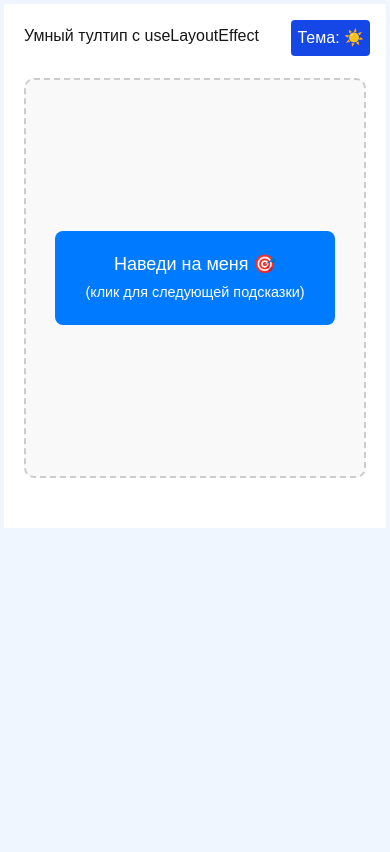
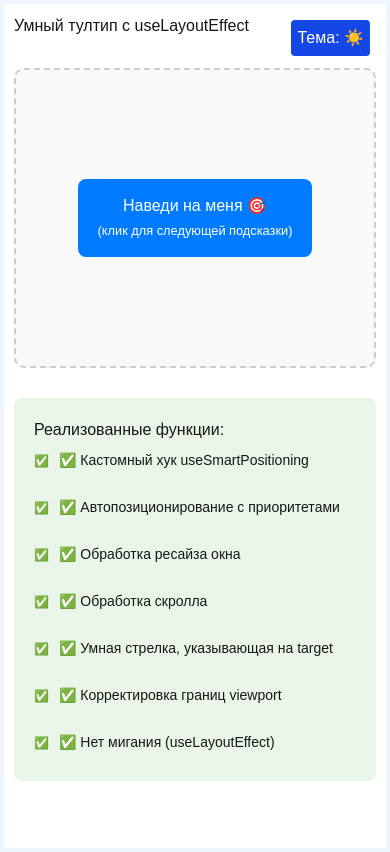
Before and after one commit to dgokokonda/react-training, a Next.js app in the folder nextjs-work/: page /useLayoutEffect in a window 390 px wide. Built offline with nearby package versions, Linux system fonts and the light colour scheme.

Commit message:
пример с кастомным хуком, ресайзом окна

```diff
--- /dev/null
+++ b/nextjs-work/src/hooks/useSmartPositioning.js
@@ -0,0 +1,121 @@
+// hooks/useSmartPositioning.js
+import { useState, useLayoutEffect, useCallback } from "react";
+
+export const useSmartPositioning = (targetRef, tooltipRef, isVisible) => {
+  const [position, setPosition] = useState({ top: 0, left: 0 });
+  const [direction, setDirection] = useState("top");
+
+  const calculatePosition = useCallback(() => {
+    if (!targetRef.current || !tooltipRef.current || !isVisible) return;
+
+    const targetRect = targetRef.current.getBoundingClientRect();
+    const tooltipRect = tooltipRef.current.getBoundingClientRect();
+    const viewport = {
+      width: window.innerWidth,
+      height: window.innerHeight,
+    };
+
+    const ARROW_OFFSET = 10;
+    const MARGIN = 5;
+
+    // Рассчитываем позиции для всех направлений
+    const positions = {
+      top: {
+        top: targetRect.top - tooltipRect.height - ARROW_OFFSET,
+        left: targetRect.left + (targetRect.width - tooltipRect.width) / 2,
+      },
+      bottom: {
+        top: targetRect.bottom + ARROW_OFFSET,
+        left: targetRect.left + (targetRect.width - tooltipRect.width) / 2,
+      },
+      left: {
+        top: targetRect.top + (targetRect.height - tooltipRect.height) / 2,
+        left: targetRect.left - tooltipRect.width - ARROW_OFFSET,
+      },
+      right: {
+        top: targetRect.top + (targetRect.height - tooltipRect.height) / 2,
+        left: targetRect.right + ARROW_OFFSET,
+      },
+    };
+
+    // Проверяем, помещаются ли позиции в viewport
+    const fits = {
+      top: positions.top.top >= MARGIN,
+      bottom:
+        positions.bottom.top + tooltipRect.height <= viewport.height - MARGIN,
+      left: positions.left.left >= MARGIN,
+      right:
+        positions.right.left + tooltipRect.width <= viewport.width - MARGIN,
+    };
+
+    // Выбираем первое подходящее направление в порядке приоритета
+    const priority = ["top", "bottom", "left", "right"];
+    let bestDirection = "top";
+
+    for (const dir of priority) {
+      if (fits[dir]) {
+        bestDirection = dir;
+        break;
+      }
+    }
+
+    let bestPosition = positions[bestDirection];
+
+    // Корректируем позицию если выходит за границы
+    if (bestDirection === "top" || bestDirection === "bottom") {
+      // Горизонтальная корректировка
+      if (bestPosition.left < MARGIN) {
+        bestPosition.left = MARGIN;
+      } else if (
+        bestPosition.left + tooltipRect.width >
+        viewport.width - MARGIN
+      ) {
+        bestPosition.left = viewport.width - tooltipRect.width - MARGIN;
+      }
+    } else {
+      // Вертикальная корректировка для left/right
+      if (bestPosition.top < MARGIN) {
+        bestPosition.top = MARGIN;
+      } else if (
+        bestPosition.top + tooltipRect.height >
+        viewport.height - MARGIN
+      ) {
+        bestPosition.top = viewport.height - tooltipRect.height - MARGIN;
+      }
+    }
+
+    setPosition(bestPosition);
+    setDirection(bestDirection);
+  }, [targetRef, tooltipRef, isVisible]);
+
+  // Позиционирование при изменении видимости
+  useLayoutEffect(() => {
+    calculatePosition();
+  }, [calculatePosition]);
+
+  // Обработка ресайза окна
+  useLayoutEffect(() => {
+    if (!isVisible) return;
+
+    const handleResize = () => {
+      calculatePosition();
+    };
+
+    window.addEventListener("resize", handleResize);
+    return () => window.removeEventListener("resize", handleResize);
+  }, [isVisible, calculatePosition]);
+
+  // Обработка скролла
+  useLayoutEffect(() => {
+    if (!isVisible) return;
+
+    const handleScroll = () => {
+      calculatePosition();
+    };
+
+    window.addEventListener("scroll", handleScroll, true);
+    return () => window.removeEventListener("scroll", handleScroll, true);
+  }, [isVisible, calculatePosition]);
+
+  return { position, direction, calculatePosition };
+};
--- a/nextjs-work/src/pages/useLayoutEffect/index.js
+++ b/nextjs-work/src/pages/useLayoutEffect/index.js
@@ -1,9 +1,9 @@
-import React, { useState, useRef, useLayoutEffect } from "react";
+// components/SmartTooltip.js
+import React, { useState, useRef } from "react";
+import { useSmartPositioning } from "@/hooks/useSmartPositioning";
 
 function SmartTooltip() {
   const [isVisible, setIsVisible] = useState(false);
-  const [position, setPosition] = useState({ top: 0, left: 0 });
-  const [direction, setDirection] = useState("top");
   const targetRef = useRef(null);
   const tooltipRef = useRef(null);
 
@@ -17,94 +17,12 @@ function SmartTooltip() {
 
   const [currentTip, setCurrentTip] = useState(0);
 
-  useLayoutEffect(() => {
-    if (isVisible && targetRef.current && tooltipRef.current) {
-      calculatePosition();
-    }
-  }, [isVisible, currentTip]);
-
-  const calculatePosition = () => {
-    if (!targetRef.current || !tooltipRef.current) return;
-
-    const targetRect = targetRef.current.getBoundingClientRect();
-    const tooltipRect = tooltipRef.current.getBoundingClientRect();
-    const viewport = {
-      width: window.innerWidth,
-      height: window.innerHeight,
-    };
-
-    const ARROW_OFFSET = 10;
-    const MARGIN = 5;
-
-    // Рассчитываем позиции для всех направлений
-    const positions = {
-      top: {
-        top: targetRect.top - tooltipRect.height - ARROW_OFFSET,
-        left: targetRect.left + (targetRect.width - tooltipRect.width) / 2,
-      },
-      bottom: {
-        top: targetRect.bottom + ARROW_OFFSET,
-        left: targetRect.left + (targetRect.width - tooltipRect.width) / 2,
-      },
-      left: {
-        top: targetRect.top + (targetRect.height - tooltipRect.height) / 2,
-        left: targetRect.left - tooltipRect.width - ARROW_OFFSET,
-      },
-      right: {
-        top: targetRect.top + (targetRect.height - tooltipRect.height) / 2,
-        left: targetRect.right + ARROW_OFFSET,
-      },
-    };
-
-    // Проверяем, помещаются ли позиции в viewport
-    const fits = {
-      top: positions.top.top >= MARGIN,
-      bottom:
-        positions.bottom.top + tooltipRect.height <= viewport.height - MARGIN,
-      left: positions.left.left >= MARGIN,
-      right:
-        positions.right.left + tooltipRect.width <= viewport.width - MARGIN,
-    };
-
-    // ✅ Выбираем первое подходящее направление в порядке приоритета
-    const priority = ["top", "bottom", "left", "right"];
-    let bestDirection = "top";
-
-    for (const dir of priority) {
-      if (fits[dir]) {
-        bestDirection = dir;
-        break;
-      }
-    }
-
-    let bestPosition = positions[bestDirection];
-
-    // ✅ Корректируем позицию если выходит за границы по горизонтали/вертикали
-    if (bestDirection === "top" || bestDirection === "bottom") {
-      // Горизонтальная корректировка
-      if (bestPosition.left < MARGIN) {
-        bestPosition.left = MARGIN;
-      } else if (
-        bestPosition.left + tooltipRect.width >
-        viewport.width - MARGIN
-      ) {
-        bestPosition.left = viewport.width - tooltipRect.width - MARGIN;
-      }
-    } else {
-      // Вертикальная корректировка для left/right
-      if (bestPosition.top < MARGIN) {
-        bestPosition.top = MARGIN;
-      } else if (
-        bestPosition.top + tooltipRect.height >
-        viewport.height - MARGIN
-      ) {
-        bestPosition.top = viewport.height - tooltipRect.height - MARGIN;
-      }
-    }
-
-    setPosition(bestPosition);
-    setDirection(bestDirection);
-  };
+  // Используем кастомный хук
+  const { position, direction } = useSmartPositioning(
+    targetRef,
+    tooltipRef,
+    isVisible
+  );
 
   const showTooltip = () => {
     setIsVisible(true);
@@ -116,6 +34,45 @@ function SmartTooltip() {
 
   const nextTip = () => {
     setCurrentTip((prev) => (prev + 1) % tips.length);
+  };
+
+  // Рассчитываем позицию стрелки для точного указания на target
+  const getArrowPosition = () => {
+    if (!targetRef.current || !tooltipRef.current) return {};
+
+    const targetRect = targetRef.current.getBoundingClientRect();
+    const tooltipRect = tooltipRef.current.getBoundingClientRect();
+
+    const arrowSize = 10;
+
+    switch (direction) {
+      case "top":
+        return {
+          left: `${
+            targetRect.left + targetRect.width / 2 - position.left - arrowSize
+          }px`,
+        };
+      case "bottom":
+        return {
+          left: `${
+            targetRect.left + targetRect.width / 2 - position.left - arrowSize
+          }px`,
+        };
+      case "left":
+        return {
+          top: `${
+            targetRect.top + targetRect.height / 2 - position.top - arrowSize
+          }px`,
+        };
+      case "right":
+        return {
+          top: `${
+            targetRect.top + targetRect.height / 2 - position.top - arrowSize
+          }px`,
+        };
+      default:
+        return {};
+    }
   };
 
   return (
@@ -146,10 +103,27 @@ function SmartTooltip() {
             }}
           >
             <div className="tooltip-content">{tips[currentTip]}</div>
-            <div className="tooltip-arrow"></div>
-            <div className="tooltip-info">Позиция: {direction}</div>
+            <div className="tooltip-arrow" style={getArrowPosition()}></div>
+            <div className="tooltip-info">
+              Позиция: {direction}
+              <br />
+              <small>Ресайз и скролл обрабатываются автоматически</small>
+            </div>
           </div>
         )}
+      </div>
+
+      <div className="features">
+        <h3>Реализованные функции:</h3>
+        <ul>
+          <li>✅ Кастомный хук useSmartPositioning</li>
+          <li>✅ Автопозиционирование с приоритетами</li>
+          <li>✅ Обработка ресайза окна</li>
+          <li>✅ Обработка скролла</li>
+          <li>✅ Умная стрелка, указывающая на target</li>
+          <li>✅ Корректировка границ viewport</li>
+          <li>✅ Нет мигания (useLayoutEffect)</li>
+        </ul>
       </div>
     </div>
   );
--- a/nextjs-work/src/styles/Tooltip.css
+++ b/nextjs-work/src/styles/Tooltip.css
@@ -1,8 +1,10 @@
+/* Tooltip.css */
 .container {
   max-width: 800px;
   margin: 0 auto;
   padding: 20px;
   font-family: Arial, sans-serif;
+  min-height: 100vh;
 }
 
 .demo-area {
@@ -15,6 +17,7 @@
   border-radius: 10px;
   margin: 30px 0;
   background: #f9f9f9;
+  transition: all 0.3s ease;
 }
 
 .target-button {
@@ -26,6 +29,8 @@
   border-radius: 8px;
   cursor: pointer;
   transition: all 0.3s;
+  position: relative;
+  z-index: 1;
 }
 
 .target-button:hover {
@@ -38,21 +43,35 @@
   color: white;
   padding: 15px;
   border-radius: 8px;
-  box-shadow: 0 4px 15px rgba(0, 0, 0, 0.3);
+  box-shadow: 0 4px 20px rgba(0, 0, 0, 0.3);
   max-width: 250px;
   z-index: 1000;
-  transition: all 0.2s ease-out;
+  animation: tooltipAppear 0.2s ease-out;
+}
+
+@keyframes tooltipAppear {
+  from {
+    opacity: 0;
+    transform: scale(0.9);
+  }
+
+  to {
+    opacity: 1;
+    transform: scale(1);
+  }
 }
 
 .tooltip-content {
   margin-bottom: 8px;
+  line-height: 1.4;
 }
 
 .tooltip-info {
-  font-size: 12px;
+  font-size: 11px;
   color: #aaa;
   border-top: 1px solid #555;
-  padding-top: 5px;
+  padding-top: 8px;
+  line-height: 1.3;
 }
 
 .tooltip-arrow {
@@ -60,13 +79,12 @@
   width: 0;
   height: 0;
   border-style: solid;
+  transition: all 0.2s ease;
 }
 
 /* Стрелка для позиции сверху */
 .tooltip-top .tooltip-arrow {
   bottom: -10px;
-  left: 50%;
-  transform: translateX(-50%);
   border-width: 10px 10px 0 10px;
   border-color: #333 transparent transparent transparent;
 }
@@ -74,8 +92,6 @@
 /* Стрелка для позиции снизу */
 .tooltip-bottom .tooltip-arrow {
   top: -10px;
-  left: 50%;
-  transform: translateX(-50%);
   border-width: 0 10px 10px 10px;
   border-color: transparent transparent #333 transparent;
 }
@@ -83,8 +99,6 @@
 /* Стрелка для позиции слева */
 .tooltip-left .tooltip-arrow {
   right: -10px;
-  top: 50%;
-  transform: translateY(-50%);
   border-width: 10px 0 10px 10px;
   border-color: transparent transparent transparent #333;
 }
@@ -92,38 +106,72 @@
 /* Стрелка для позиции справа */
 .tooltip-right .tooltip-arrow {
   left: -10px;
-  top: 50%;
-  transform: translateY(-50%);
   border-width: 10px 10px 10px 0;
   border-color: transparent #333 transparent transparent;
 }
 
-.explanation {
-  background: #e3f2fd;
+.features {
+  background: #e8f5e8;
   padding: 20px;
   border-radius: 8px;
   margin: 20px 0;
 }
 
-.test-cases {
-  background: #f3e5f5;
-  padding: 20px;
-  border-radius: 8px;
+.features ul {
+  list-style: none;
+  padding: 0;
+  display: grid;
+  grid-template-columns: repeat(auto-fit, minmax(300px, 1fr));
+  gap: 10px;
 }
 
-.test-cases ul {
-  list-style: none;
-  padding: 0;
+.features li {
+  padding: 8px 0;
+  display: flex;
+  align-items: center;
+  font-size: 14px;
 }
 
-.test-cases li {
-  padding: 5px 0;
-  display: flex;
-  align-items: center;
+.features li::before {
+  content: "✅";
+  margin-right: 10px;
+  font-size: 12px;
 }
 
-.test-cases li::before {
-  content: "•";
-  margin-right: 10px;
-  color: #7b1fa2;
+/* Адаптивность для мобильных устройств */
+@media (max-width: 768px) {
+  .container {
+    padding: 10px;
+  }
+
+  .demo-area {
+    height: 300px;
+  }
+
+  .target-button {
+    padding: 15px 20px;
+    font-size: 16px;
+  }
+
+  .tooltip {
+    max-width: 200px;
+    font-size: 14px;
+  }
+
+  .features ul {
+    grid-template-columns: 1fr;
+  }
 }
+
+/* Демонстрация ресайза */
+.resize-demo {
+  position: fixed;
+  top: 10px;
+  right: 10px;
+  background: #ff6b6b;
+  color: white;
+  padding: 10px;
+  border-radius: 5px;
+  font-size: 12px;
+  z-index: 1001;
+}
```
